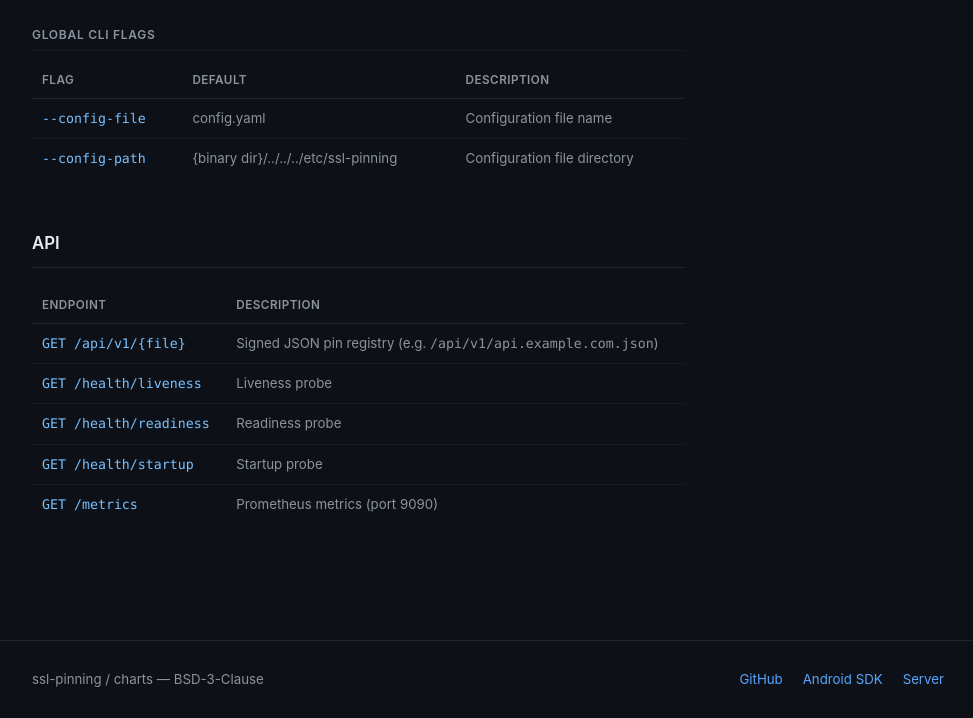
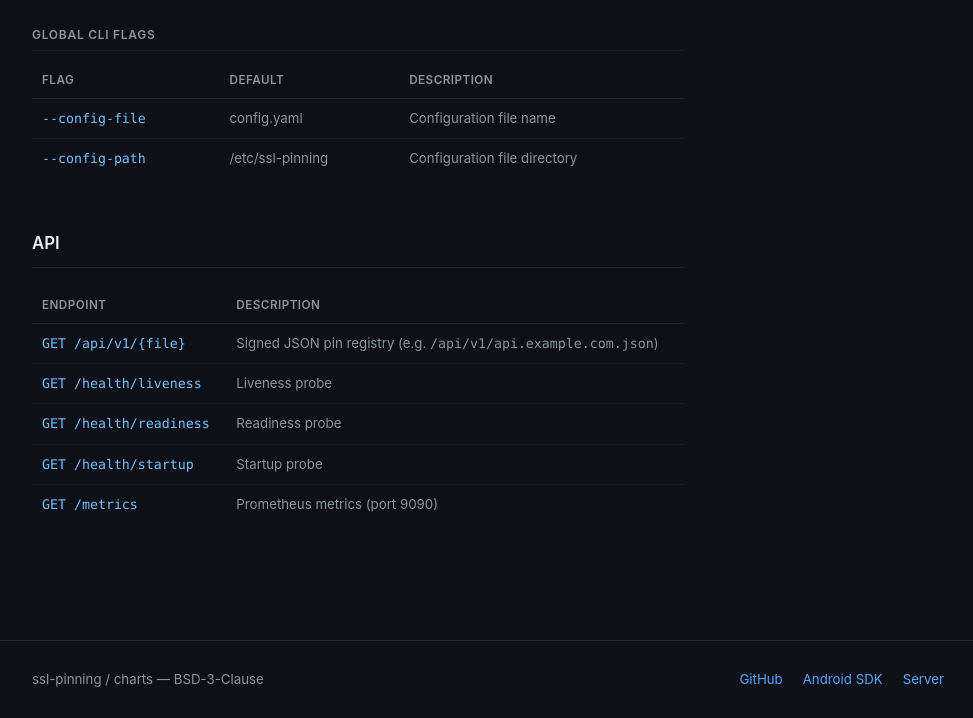
Before and after one commit to ssl-pinning/charts, a plain HTML site: page index.html in a window 1280 px wide. Shown: the part 5112-5830 px from the top of the page, without its empty margins (152-1125 px from the left). Drawn offline with Linux system fonts and the light colour scheme.

Commit message:
docs: update config path
Signed-off-by: Denis Halturin <dhalturin@hotmail.com>

```diff
--- a/index.html
+++ b/index.html
@@ -390,7 +390,7 @@ openssl rsa -pubout -in prv.pem -out pub.pem</code></pre>
               <thead><tr><th>Flag</th><th>Default</th><th>Description</th></tr></thead>
               <tbody>
                 <tr><td><code>--config-file</code></td><td class="dim">config.yaml</td><td class="dim">Configuration file name</td></tr>
-                <tr><td><code>--config-path</code></td><td class="dim">{binary dir}/../../../etc/ssl-pinning</td><td class="dim">Configuration file directory</td></tr>
+                <tr><td><code>--config-path</code></td><td class="dim">/etc/ssl-pinning</td><td class="dim">Configuration file directory</td></tr>
               </tbody>
             </table>
           </div>
```
